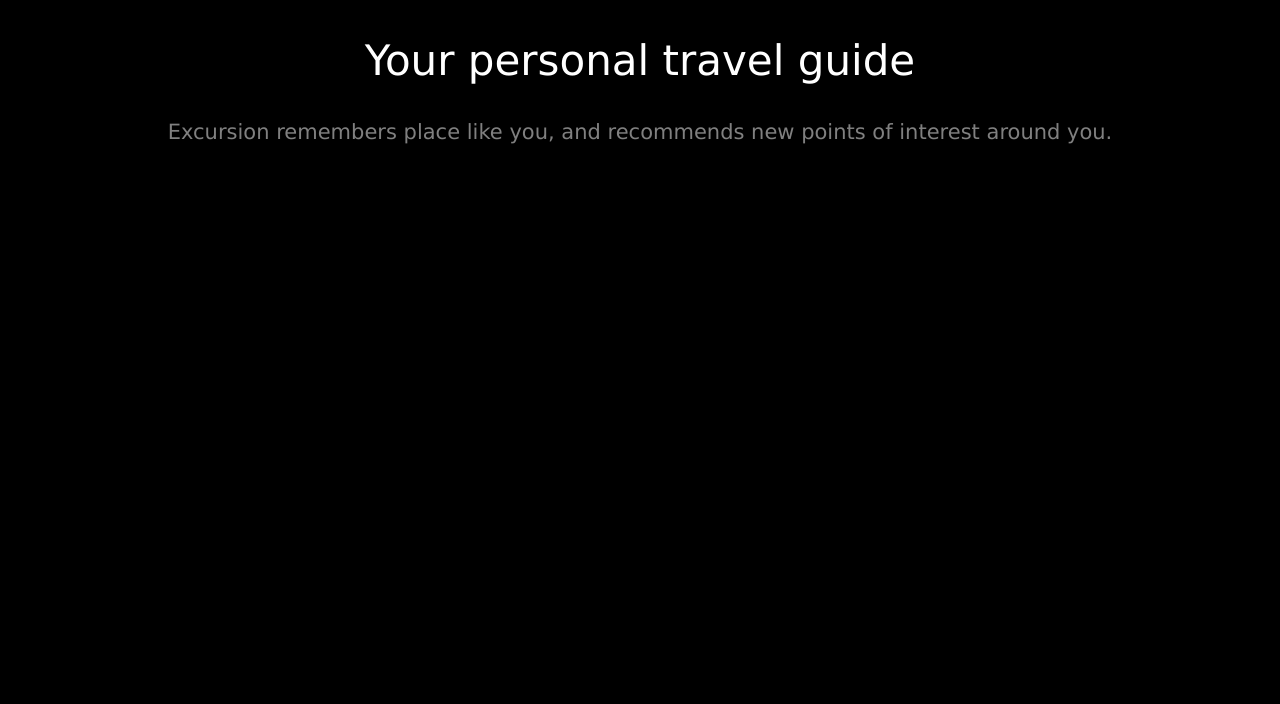
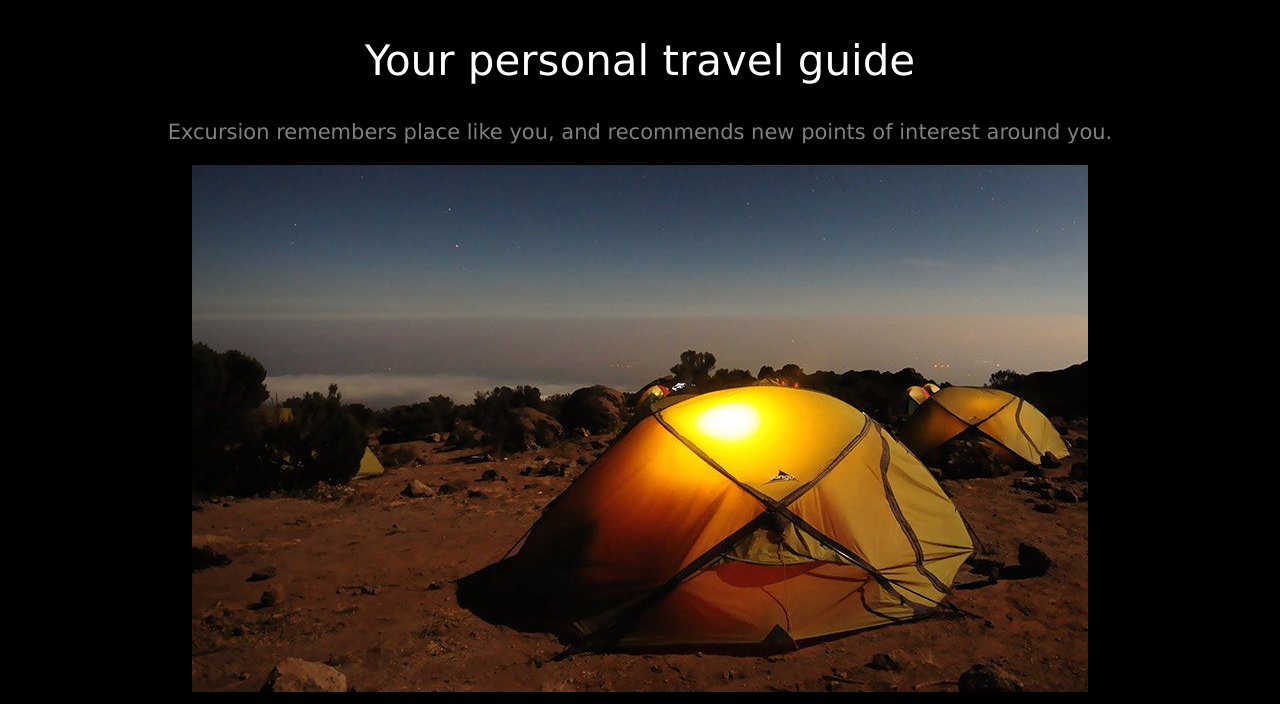
Before and after one commit to joshkelly22/excursion, a plain HTML site: page index.html in a window 1280 px wide. Shown: the part 313-1017 px from the top of the page. Before the commit the page ends 800 px from the top, so only its background shows below. Drawn offline with Linux system fonts and the light colour scheme.

Commit message:
camp image

```diff
--- a/index.html
+++ b/index.html
@@ -13,5 +13,6 @@
     </video>
     <h2 class="guide">Your personal travel guide</h2>
     <p class="para">Excursion remembers place like you, and recommends new points of interest around you.</p>
+    <img src="resources/images/camp.jpg">
 </body>
 </html>
```
